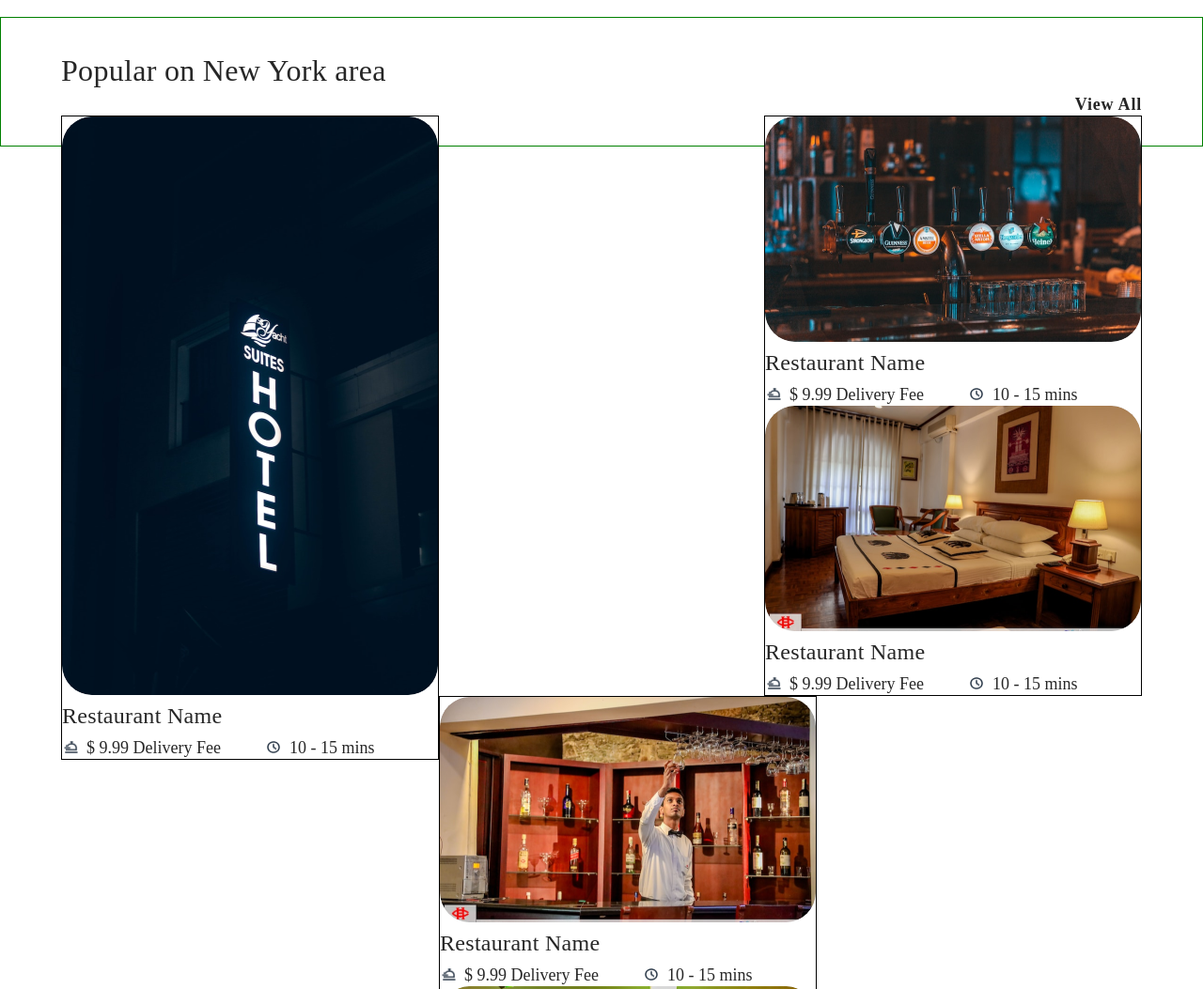
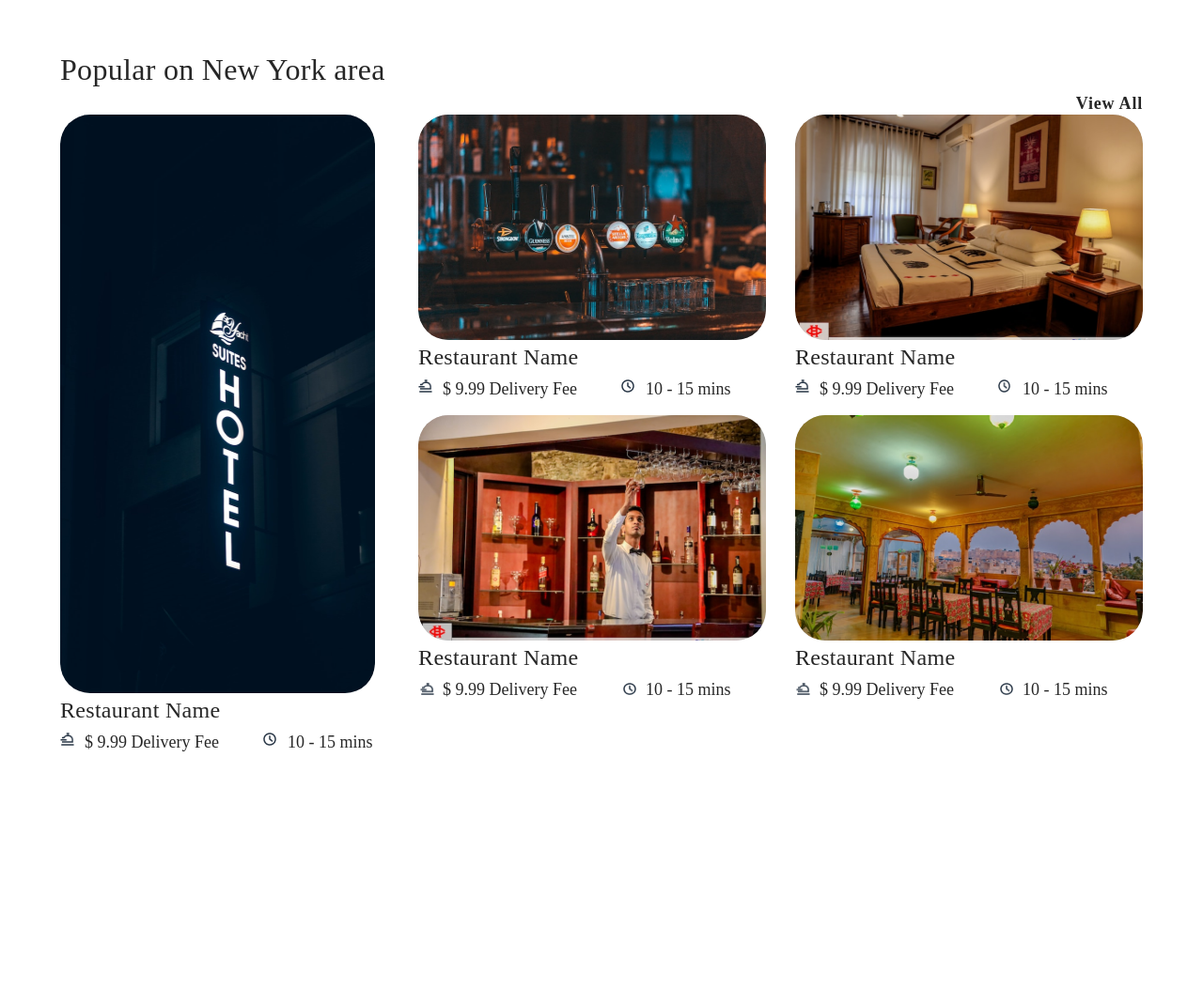
Before and after one commit to SoloBaChi/cba-students-project-one, a plain HTML site: page index.html in a window 1280 px wide. Shown: the part 1185-2238 px from the top of the page at 94% size. After the commit the page ends 2083 px from the top, so only its background shows below. Drawn offline with Linux system fonts and the light colour scheme.

Commit message:
modified code

```diff
--- a/css/styles.css
+++ b/css/styles.css
@@ -4,8 +4,8 @@ html{
 box-sizing:border-box;
 }
 *,
-*::before,
-*::after{
+*::after,
+*::before{
 box-sizing:inherit;
 padding:0;
 margin:0;
@@ -123,37 +123,43 @@ border:1px solid blue;
 }
 
 .Promotion{
-    width: 1069px; height: 592px; position: relative
+    width: 1069px; height: 592px; position: relative;
 }
 
 .TakeATasteComeJ{
-    width: 400px; left: 669px; top: 103px; position: absolute; color: rgba(0, 0, 0, 0.85); font-size: 48px; font-family: Jost; font-weight: 400; line-height: 64px; letter-spacing: 0.30px; word-wrap: break-word
+    width: 400px; left: 669px; top: 103px; position: absolute; color: rgba(0, 0, 0, 0.85); font-size: 48px; font-family: Jost; font-weight: 400; line-height: 64px; letter-spacing: 0.30px; word-wrap: break-word;
 }
 
 .InTheArtistSOwn{
-    width: 400px; left: 669px; top: 326px; position: absolute; color: rgba(0, 0, 0, 0.85); font-size: 16px; font-family: Jost; font-weight: 400; line-height: 24px; letter-spacing: 0.30px; word-wrap: break-word
+    width: 400px; left: 669px; top: 326px; position: absolute; color: rgba(0, 0, 0, 0.85); font-size: 16px; font-family: Jost; font-weight: 400; line-height: 24px; letter-spacing: 0.30px; word-wrap: break-word;
 }
 
 .Button{
-    width: 246px; height: 56px; left: 669px; top: 456px; position: absolute
+    width: 246px; height: 56px; left: 669px; top: 456px; position: absolute;
 }
 
 .Button > .Placeholder{
-    width: 246px; height: 56px; left: 0px; top: 0px; position: absolute; background: #FF006E; border-radius: 40px
+    width: 246px;
+    height: 56px;
+    left: 0px;
+    top: 0px;
+    position: absolute;
+    background: #FF006E;
+    border-radius: 40px;
 }
 
 .Button1{
-    left: 25.42px; top: 16px; position: absolute; text-align: center; color: white; font-size: 21px; font-family: Jost; font-weight: 600; line-height: 24px; letter-spacing: 1px; word-wrap: break-word
+    left: 25.42px; top: 16px; position: absolute; text-align: center; color: white; font-size: 21px; font-family: Jost; font-weight: 600; line-height: 24px; letter-spacing: 1px; word-wrap: break-word;
 }
 
 .Images{
-    width: 605px; height: 591.44px; left: 0px; top: 0px; position: absolute
+    width: 605px; height: 591.44px; left: 0px; top: 0px; position: absolute;
 }
 .Ornament{
-    width: 439px; height: 415px; left: 83px; top: 78px; position: absolute
+    width: 439px; height: 415px; left: 83px; top: 78px; position: absolute;
 }
 .Ornament1{
-    width: 605px; height: 572px; left: 0px; top: 0px; position: absolute
+    width: 605px; height: 572px; left: 0px; top: 0px; position: absolute;
 }
 /* .Ornament2{
     width: 605px; height: 572px; left: 0px; top: 0px; position: absolute; border: 1px #F40469 solid
@@ -163,42 +169,88 @@ border:1px solid blue;
 } */
 
 .PopularOnNewYorkArea{
-    color: rgba(0, 0, 0, 0.85); font-size: 32px; font-family: Jost; font-weight: 400; line-height: 48px; letter-spacing: 0.30px; word-wrap: break-word
+    color: rgba(0, 0, 0, 0.85); font-size: 32px; font-family: Jost; font-weight: 400; line-height: 48px; letter-spacing: 0.30px; word-wrap: break-word;
 }
 .ViewAll{
-    text-align: right; color: rgba(0, 0, 0, 0.85); font-size: 18px; font-family: Jost; font-weight: 600; line-height: 24px; letter-spacing: 0.80px; word-wrap: break-word
+    text-align: right; color: rgba(0, 0, 0, 0.85); font-size: 18px; font-family: Jost; font-weight: 600; line-height: 24px; letter-spacing: 0.80px; word-wrap: break-word;
 }
 .Text{
-    width: 335px; height: 64px; position: relative
+    width: 335px; height: 64px; position: relative;
 }
 .IconDelivery{
-    width: 18px; height: 18px; left: 0px; top: 42px; position: absolute
+    width: 18px; height: 18px; left: 0px; top: 42px; position: absolute;
 }
 .IconTime{
-    width: 18px; height: 18px; left: 216px; top: 42px; position: absolute
+    width: 18px; height: 18px; left: 216px; top: 42px; position: absolute;
 }
 .Time{
-    left: 242px; top: 40px; position: absolute; color: rgba(0, 0, 0, 0.85); font-size: 18px; font-family: Jost; font-weight: 400; line-height: 24px; word-wrap: break-word
+    left: 242px; top: 40px; position: absolute; color: rgba(0, 0, 0, 0.85); font-size: 18px; font-family: Jost; font-weight: 400; line-height: 24px; word-wrap: break-word;
 }
 .DeliveryFee{
-    left: 26px; top: 40px; position: absolute; color: rgba(0, 0, 0, 0.85); font-size: 18px; font-family: Jost; font-weight: 400; line-height: 24px; word-wrap: break-word
+    left: 26px; top: 40px; position: absolute; color: rgba(0, 0, 0, 0.85); font-size: 18px; font-family: Jost; font-weight: 400; line-height: 24px; word-wrap: break-word;
 }
 .RestaurantName{
-    left: 0px; top: 0px; position: absolute; color: rgba(0, 0, 0, 0.85); font-size: 24px; font-family: Jost; font-weight: 400; line-height: 36px; letter-spacing: 0.30px; word-wrap: break-word
+    left: 0px; top: 0px; position: absolute; color: rgba(0, 0, 0, 0.85); font-size: 24px; font-family: Jost; font-weight: 400; line-height: 36px; letter-spacing: 0.30px; word-wrap: break-word;
 }
 
 .hotel1{
-    border: 1px solid black;
-    float: left;
+    /* border: 1px solid teal; */
+    /* float: left; */
 }
 .hotel23{
-    border: 1px solid black;
-    float: inline-end;
+    /* border: 1px solid black; */
+    /* float: inline-end; */
 }
 .hotel45{
-    border: 1px solid black;
-    float: inline-start;
+    /* border: 1px solid black; */
+    /* float: inline-start; */
 }
 .PopularOnNewYork{
-    border: 1px solid green;
+    /* border: 1px solid green; */
 }
+
+
+
+/* =====================================
+ New added/modified styles
+========================================*/
+img{
+width:100%;
+display:block;
+}
+.wrapper .inner-flex>*{
+margin-bottom:1rem;
+}
+
+
+
+/* for large desktop screen */
+@media(min-width:980px){
+
+/* target the wrapper */
+.wrapper{
+display:flex;
+flex-flow:row nowrap;
+gap:4%;
+}
+
+/* target the direct children of wrapper */
+.wrapper>:first-child{
+flex-basis:22%;
+}
+.wrapper>:last-child{
+flex-basis:100%;
+}
+
+/* target the inner-flex  containers */
+.wrapper .inner-flex{
+display:flex;
+flex-flow:row nowrap;
+gap:4%;
+}
+
+.wrapper .inner-flex>*{
+flex-basis:48%;
+}
+
+}
--- a/index.html
+++ b/index.html
@@ -64,8 +64,77 @@
             <div class="PopularOnNewYorkArea">Popular on New York area</div>
         <div class="ViewAll"> View All</div>
 
-        <div class="hotel1">
-            <img class="Photo" style="width: 400px; height: 616px; background: linear-gradient(180deg, #D8D8D8 0%, #D8D8D8 100%); border-radius: 32px" src="images/Hotel1.png" />
+       <!-- added a div called wrapper for the two containers -->
+       <div class="wrapper">
+        <!-- first child of the wrapper -->
+        <div class=" hotel1">
+            <div class="img-container">
+            <img class="Photo" style="height: 616px; background: linear-gradient(180deg, #D8D8D8 0%, #D8D8D8 100%); border-radius: 32px" src="images/Hotel1.png" />
+            </div>
+                <div class="Text">
+                    <div class="IconDelivery">
+                        <img class="CombinedShape" style="width: 15px; height: 13.50px; left: 1.50px; top: 2.25px;" src="images/iconDelivery.png" />
+                    </div>
+
+                    <div class="IconTime">
+                        <img class="CombinedShape" style="width: 13.50px; height: 13.50px; left: 2.25px; top: 2.25px;" src="images/iconTime.png" />
+                    </div>
+
+                    <div class="Time">10 - 15 mins</div>
+                    <div class="DeliveryFee">$ 9.99 Delivery Fee</div>
+                    <div class="RestaurantName">Restaurant Name</div>
+                </div>
+        </div>
+
+        <!--second child of the wrapper  -->
+        <div class="second-child">
+        <!-- first row -->
+        <div class="inner-flex">
+        <figure>
+            <div class="img-container">
+            <img class="Photo" style="height: 240px; background: linear-gradient(180deg, #D8D8D8 0%, #D8D8D8 100%); border-radius: 32px" src="images/Hotel2.png" />
+            </div>
+                <div class="Text" >
+                    <div class="IconDelivery">
+                        <img class="CombinedShape" style="width: 15px; height: 13.50px; left: 1.50px; top: 2.25px;" src="images/iconDelivery.png" />
+                    </div>
+
+                    <div class="IconTime">
+                        <img class="CombinedShape" style="width: 13.50px; height: 13.50px; left: 2.25px; top: 2.25px;" src="images/iconTime.png" />
+                    </div>
+
+                    <div class="Time">10 - 15 mins</div>
+                    <div class="DeliveryFee">$ 9.99 Delivery Fee</div>
+                    <div class="RestaurantName">Restaurant Name</div>
+                </div>
+         </figure>
+
+        <figure>
+            <div class="img-container">
+            <img class="Photo" style="height: 240px; background: linear-gradient(180deg, #D8D8D8 0%, #D8D8D8 100%); border-radius: 32px" src="images/Hotel3.png" />
+            </div>
+                <div class="Text">
+                    <div class="IconDelivery">
+                        <img class="CombinedShape" style="width: 15px; height: 13.50px; left: 1.50px; top: 2.25px;" src="images/iconDelivery.png" />
+                    </div>
+
+                    <div class="IconTime">
+                        <img class="CombinedShape" style="width: 13.50px; height: 13.50px; left: 2.25px; top: 2.25px;" src="images/iconTime.png" />
+                    </div>
+
+                    <div class="Time">10 - 15 mins</div>
+                    <div class="DeliveryFee">$ 9.99 Delivery Fee</div>
+                    <div class="RestaurantName">Restaurant Name</div>
+                </div>
+        </figure>
+      </div>
+
+        <!-- row -->
+        <div class="inner-flex">
+         <figure>
+            <div class="img-container">
+            <img class="Photo" style="height: 240px; background: linear-gradient(180deg, #D8D8D8 0%, #D8D8D8 100%); border-radius: 32px" src="images/Hotel4.png" />
+             </div>
                 <div class="Text">
                     <div class="IconDelivery">
                         <img class="CombinedShape" style="width: 15px; height: 13.50px; left: 1.50px; top: 2.25px; position: absolute" src="images/iconDelivery.png" />
@@ -79,59 +148,12 @@
                     <div class="DeliveryFee">$ 9.99 Delivery Fee</div>
                     <div class="RestaurantName">Restaurant Name</div>
                 </div>
-        </div>
+            </figure>
 
-        <div class="hotel23">
-            <img class="Photo" style="width: 400px; height: 240px; background: linear-gradient(180deg, #D8D8D8 0%, #D8D8D8 100%); border-radius: 32px" src="images/Hotel2.png" />
-                <div class="Text" >
-                    <div class="IconDelivery">
-                        <img class="CombinedShape" style="width: 15px; height: 13.50px; left: 1.50px; top: 2.25px; position: absolute" src="images/iconDelivery.png" />
-                    </div>
-
-                    <div class="IconTime">
-                        <img class="CombinedShape" style="width: 13.50px; height: 13.50px; left: 2.25px; top: 2.25px; position: absolute" src="images/iconTime.png" />
-                    </div>
-
-                    <div class="Time">10 - 15 mins</div>
-                    <div class="DeliveryFee">$ 9.99 Delivery Fee</div>
-                    <div class="RestaurantName">Restaurant Name</div>
-                </div>
-
-
-            <img class="Photo" style="width: 400px; height: 240px; background: linear-gradient(180deg, #D8D8D8 0%, #D8D8D8 100%); border-radius: 32px" src="images/Hotel3.png" />
-                <div class="Text">
-                    <div class="IconDelivery">
-                        <img class="CombinedShape" style="width: 15px; height: 13.50px; left: 1.50px; top: 2.25px; position: absolute" src="images/iconDelivery.png" />
-                    </div>
-
-                    <div class="IconTime">
-                        <img class="CombinedShape" style="width: 13.50px; height: 13.50px; left: 2.25px; top: 2.25px; position: absolute" src="images/iconTime.png" />
-                    </div>
-
-                    <div class="Time">10 - 15 mins</div>
-                    <div class="DeliveryFee">$ 9.99 Delivery Fee</div>
-                    <div class="RestaurantName">Restaurant Name</div>
-                </div>
-        </div>
-
-        <div class="hotel45">
-            <img class="Photo" style="width: 400px; height: 240px; background: linear-gradient(180deg, #D8D8D8 0%, #D8D8D8 100%); border-radius: 32px" src="images/Hotel4.png" />
-                <div class="Text">
-                    <div class="IconDelivery">
-                        <img class="CombinedShape" style="width: 15px; height: 13.50px; left: 1.50px; top: 2.25px; position: absolute" src="images/iconDelivery.png" />
-                    </div>
-
-                    <div class="IconTime">
-                        <img class="CombinedShape" style="width: 13.50px; height: 13.50px; left: 2.25px; top: 2.25px; position: absolute" src="images/iconTime.png" />
-                    </div>
-
-                    <div class="Time">10 - 15 mins</div>
-                    <div class="DeliveryFee">$ 9.99 Delivery Fee</div>
-                    <div class="RestaurantName">Restaurant Name</div>
-                </div>
-
-
-            <img class="Photo" style="width: 400px; height: 240px; background: linear-gradient(180deg, #D8D8D8 0%, #D8D8D8 100%); border-radius: 32px" src="images/Hotel5.png" />
+            <figure>
+            <div class="img-container">
+            <img class="Photo" style="height: 240px; background: linear-gradient(180deg, #D8D8D8 0%, #D8D8D8 100%); border-radius: 32px" src="images/Hotel5.png" />
+            </div>
                 <div class="Text">
                 <div class="IconDelivery">
                     <img class="CombinedShape" style="width: 15px; height: 13.50px; left: 1.50px; top: 2.25px; position: absolute" src="images/iconDelivery.png" />
@@ -145,7 +167,13 @@
                 <div class="DeliveryFee">$ 9.99 Delivery Fee</div>
                 <div class="RestaurantName">Restaurant Name</div>
                 </div>
+            </figure>
         </div>
+        <!-- end of wrapper's second child -->
+        </div>
+
+        <!-- end of the of the wrapper -->
+       </div>
 </section>
 
     <!--Your code for other sections  -->
```
